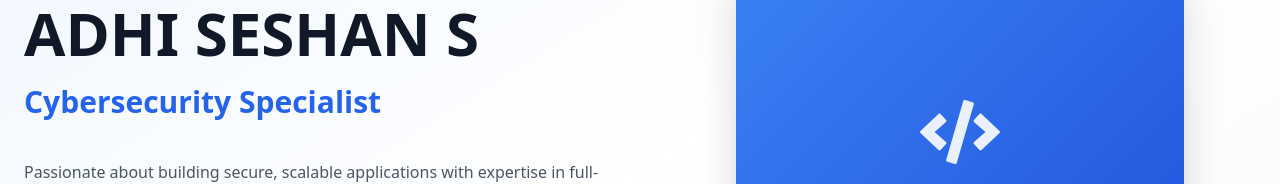
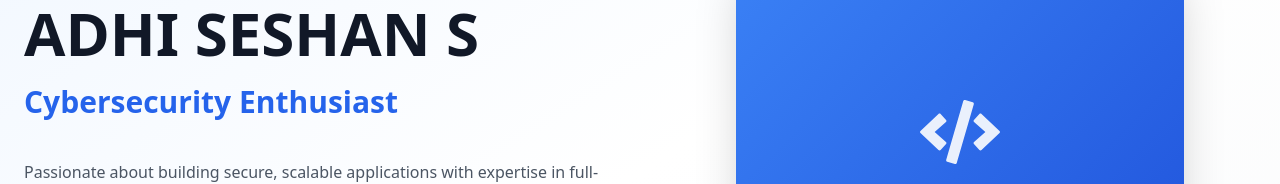
Before and after one commit to Adhi290328/adhi_seshan_portfolio, a React (Vite) app: page / in a window 1280 px wide. Shown: the part 228-412 px from the top of the page. Built offline with nearby package versions, Linux system fonts and the light colour scheme.

Commit message:
initial commit

```diff
--- a/src/App.tsx
+++ b/src/App.tsx
@@ -116,7 +116,7 @@ function Hero() {
   const [currentRole, setCurrentRole] = useState(0);
   const roles = [
     "Full Stack Developer",
-    "Cybersecurity Specialist",
+    "Cybersecurity Enthusiast",
     "Software Engineer",
     "Problem Solver"
   ];
```
